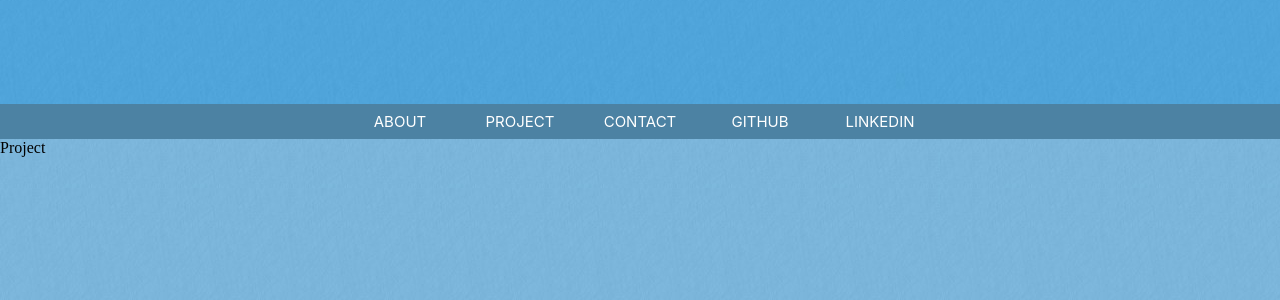
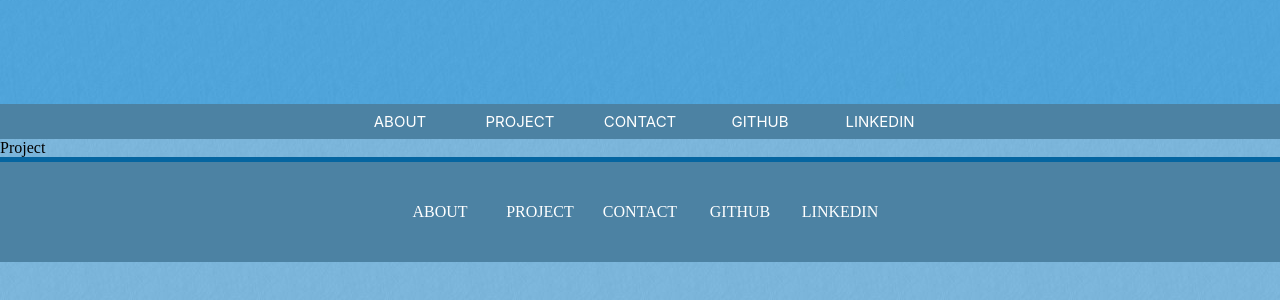
Before and after one commit to Jason-5-37/JWeb, a React (Create React App) app: page /project in a window 1280 px wide. Shown: the part 396-696 px from the top of the page. Built offline with nearby package versions, Linux system fonts and the light colour scheme.

Commit message:
set up navbar

```diff
--- a/src/App.js
+++ b/src/App.js
@@ -3,6 +3,7 @@ import { BrowserRouter as Router, Route, Switch} from 'react-router-dom';
 import Header from './components/header';
 import About from './page/About';
 import Project from "./page/Project";
+import Footer from "./components/footer";
 
 class App extends Component {
 
@@ -15,6 +16,7 @@ class App extends Component {
         <Route exact path="/" component={About} />
         <Route path="/project" component={Project} />
       </Switch>
+      <Footer/>
       </Router>
       </>
     )
--- /dev/null
+++ b/src/components/footer/footer.css
@@ -0,0 +1,32 @@
+#FooterWrapper
+{
+    display: flex;
+    bottom: 0px;
+    width: 100%;
+    height: 100px;
+    background-color: #4c82a3;
+}
+
+#FooterBar
+{
+    display: flex;
+    width: 500px;
+    margin: auto;
+}
+
+#NarItem
+{
+    width: 200px;
+    margin: auto;
+    color: #ffff;
+    text-align: center;
+    text-decoration:none;
+}
+
+#bar
+{
+    display: flex;
+    width: 100%;
+    height: 5px;
+    background-color: #0565a0;
+}
--- /dev/null
+++ b/src/components/footer/index.js
@@ -0,0 +1,24 @@
+import React, { Component } from "react";
+import './footer.css';
+import { NavLink } from 'react-router-dom';
+
+class Footer extends Component {
+    render() {
+        return (
+            <>
+            <div id="bar"/>
+            <div id="FooterWrapper">
+                <div id="FooterBar">
+                    <NavLink id="NarItem" to= "/">ABOUT</NavLink>
+                    <NavLink id="NarItem" to="/project">PROJECT</NavLink>
+                    <div id="NarItem">CONTACT</div>
+                    <div id="NarItem">GITHUB</div>
+                    <div id="NarItem">LINKEDIN</div>
+                </div>
+            </div>
+            </>
+            )
+        }
+}
+
+export default Footer;
--- a/src/components/header/header.css
+++ b/src/components/header/header.css
@@ -1,5 +1,6 @@
 #BodyColor
 {
+    width: 100%;
     background: #78C2C4;
     background:url(../../img/勿忘草.jpg);
     padding: 0px;
@@ -8,6 +9,7 @@
 
 #Pic
 {
+    width: 100%;
     height: 500px;
     padding:0px;
     margin:0px;
```
